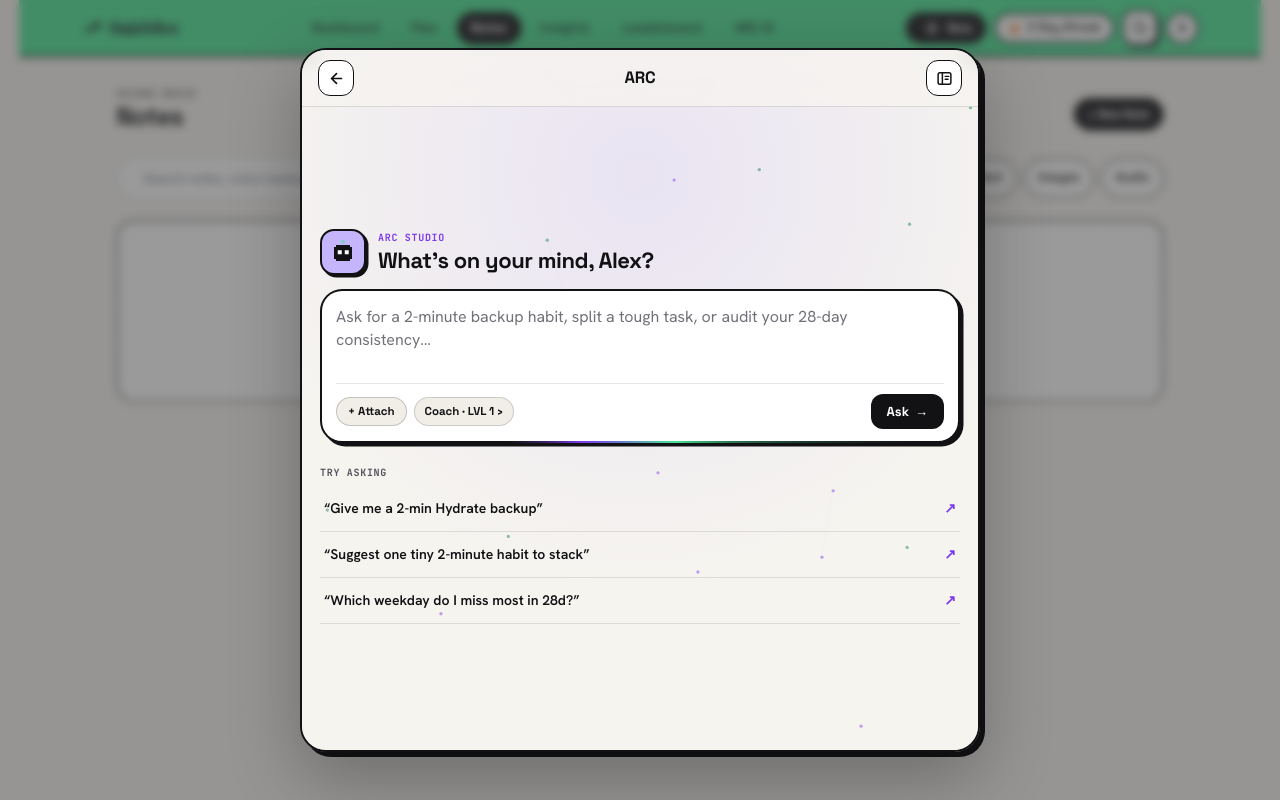
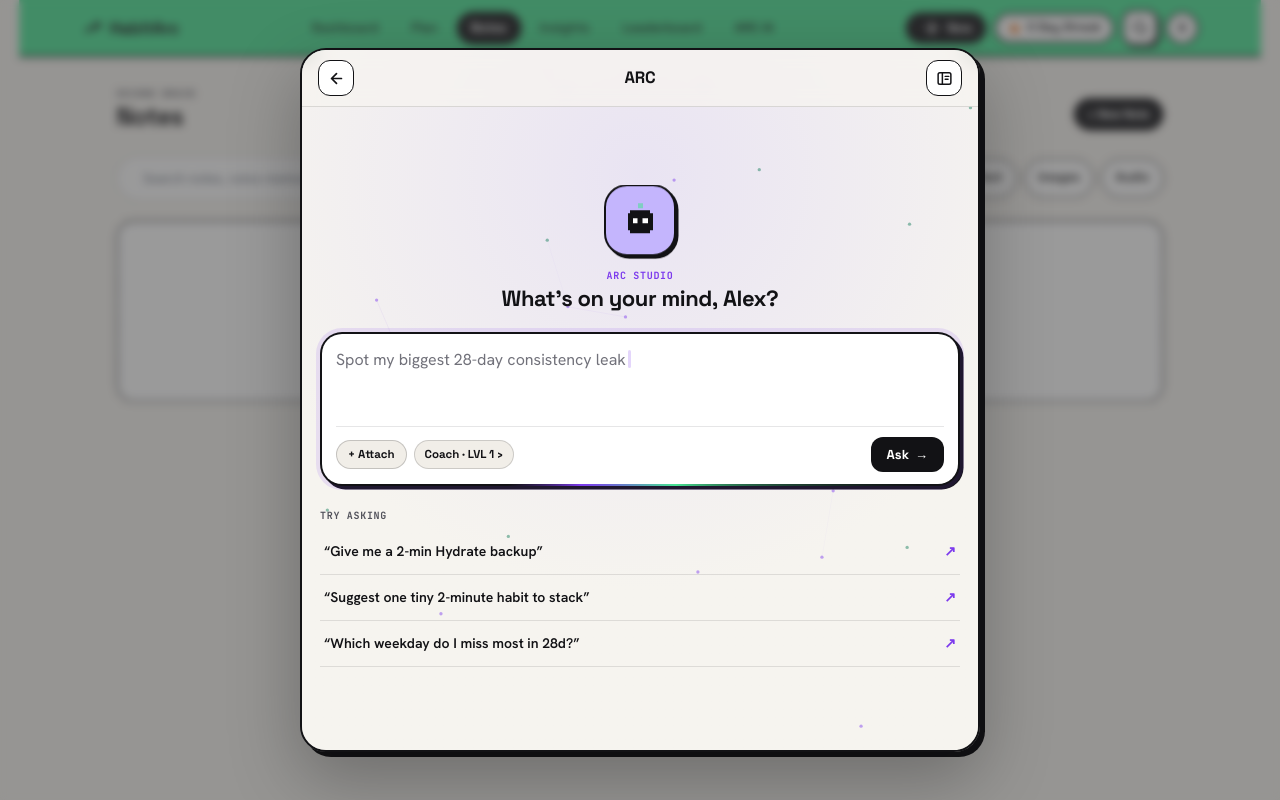
Before and after one commit to Programmer-3016/HabitArc-, a website: page Notes.html in a window 1280 px wide. Both pictures are taken after a click on the button "Ask ARC". Drawn offline with nearby package versions, Linux system fonts and the light colour scheme; files that its build step writes are made by us from their sources.

Commit message:
feat(arc): centered Buddy home with word-reveal heading and typewriter composer prompt

```diff
--- a/arc-sheet.css
+++ b/arc-sheet.css
@@ -531,6 +531,145 @@ html.ha-arc-sheet-open body > main {
 
 .ha-arc-sheet-dialog.is-kb-open .ha-arc-empty-heading {
   font-size: 18px;
+}
+
+/* ─── Home: Centered Buddy greeting + word-reveal heading + typewriter composer ─── */
+@keyframes haArcWord {
+  from {
+    opacity: 0;
+    transform: translateY(10px);
+    filter: blur(4px);
+  }
+  to {
+    opacity: 1;
+    transform: none;
+    filter: none;
+  }
+}
+
+@keyframes haArcBuddyPop {
+  0% {
+    opacity: 0;
+    transform: scale(0.82) translateY(12px);
+  }
+  62% {
+    opacity: 1;
+    transform: scale(1.035);
+  }
+  100% {
+    opacity: 1;
+    transform: none;
+  }
+}
+
+@keyframes haArcRise {
+  from {
+    opacity: 0;
+    transform: translateY(10px);
+  }
+  to {
+    opacity: 1;
+    transform: none;
+  }
+}
+
+.ha-arc-sheet-dialog:not(.is-kb-open) .ha-arc-sheet-panel.is-empty .ha-arc-empty-hero {
+  flex-direction: column;
+  align-items: center;
+  text-align: center;
+  gap: 10px;
+  margin-bottom: 20px;
+}
+
+.ha-arc-sheet-dialog:not(.is-kb-open) .ha-arc-sheet-panel.is-empty .ha-arc-buddy-box {
+  width: 72px;
+  height: 72px;
+  border-radius: 23px;
+}
+
+.ha-arc-sheet-dialog:not(.is-kb-open) .ha-arc-sheet-panel.is-empty .ha-arc-buddy-box svg {
+  width: 40px;
+  height: 40px;
+}
+
+.ha-arc-hword {
+  display: inline-block;
+}
+
+.ha-arc-sheet-panel.is-empty.is-enter .ha-arc-hword {
+  animation: haArcWord 0.55s cubic-bezier(0.22, 1, 0.36, 1) both;
+  animation-delay: calc(var(--i, 0) * 80ms + 160ms);
+}
+
+.ha-arc-sheet-panel.is-empty.is-enter .ha-arc-buddy-box {
+  animation: haArcBuddyPop 0.65s cubic-bezier(0.22, 1, 0.36, 1) both, haArcBuddyFloat 2.8s ease-in-out 0.65s infinite;
+}
+
+.ha-arc-sheet-panel.is-empty.is-enter .ha-arc-empty-kicker {
+  animation: haArcRise 0.5s ease both;
+  animation-delay: 0.1s;
+}
+
+/* Typewriter prompt inside the empty composer (replaces static placeholder) */
+.ha-arc-composer-main {
+  position: relative;
+}
+
+.ha-arc-typewrap {
+  position: absolute;
+  top: 0;
+  left: 0;
+  right: 0;
+  font-size: 16px;
+  line-height: 1.44;
+  color: rgb(var(--ha-outline, 113 113 122));
+  white-space: nowrap;
+  overflow: hidden;
+  pointer-events: none;
+}
+
+.ha-arc-typewrap[hidden] {
+  display: none !important;
+}
+
+.ha-arc-sheet-panel.is-thread .ha-arc-typewrap {
+  display: none !important;
+}
+
+.ha-arc-typecaret {
+  display: inline-block;
+  width: 2.5px;
+  height: 1.15em;
+  margin-left: 2px;
+  border-radius: 2px;
+  vertical-align: -0.2em;
+  background: rgb(var(--ha-primary, 124 58 237));
+  animation: haArcCaretBlink 1s steps(1) infinite;
+}
+
+:root:not([data-theme="light"]):not([data-theme="sage"]) .ha-arc-typecaret {
+  background: rgb(var(--ha-primary, 196 181 253));
+}
+
+.ha-arc-sheet-panel.has-typewriter .ha-arc-sheet-input::placeholder {
+  color: transparent;
+}
+
+.ha-arc-sheet-panel.is-empty .ha-arc-beam-frame {
+  box-shadow: 0 0 0 4px rgb(var(--ha-primary, 124 58 237) / 0.12), 3.5px 3.5px 0 var(--rpg-shadow-ink, #121215);
+}
+
+:root:not([data-theme="light"]):not([data-theme="sage"]) .ha-arc-sheet-panel.is-empty .ha-arc-beam-frame {
+  box-shadow: 0 14px 38px rgba(0, 0, 0, 0.48);
+}
+
+@media (prefers-reduced-motion: reduce) {
+  .ha-arc-sheet-panel .ha-arc-hword,
+  .ha-arc-sheet-panel .ha-arc-buddy-box,
+  .ha-arc-sheet-panel .ha-arc-empty-kicker,
+  .ha-arc-typecaret {
+    animation: none !important;
+  }
 }
 
 /* ─── Active Conversation Body (Thread Mode, Theme-Adaptive) ──────────────── */
--- a/arc-sheet.js
+++ b/arc-sheet.js
@@ -74,6 +74,19 @@ let lvlUpBannerEl = null;
 let lvlUpTextEl = null;
 let inputEl = null;
 let sendBtn = null;
+let typeWrapEl = null;
+let typeTextEl = null;
+let typeTimer = 0;
+let typeIdx = 0;
+let typePos = 0;
+let typeDeleting = false;
+
+const TYPEWRITER_PROMPTS = [
+  'Spot my biggest 28-day consistency leak',
+  'Make me a 2-minute backup habit',
+  'Split my toughest task into 3 steps',
+  'Which weekday do I miss the most?',
+];
 let plusBtn = null;
 let plusLabelEl = null;
 let contextHostEl = null;
@@ -590,9 +603,70 @@ function closeSheetSubDrawers() {
   if (subBackdropEl) subBackdropEl.hidden = true;
 }
 
+function stopTypewriter() {
+  clearTimeout(typeTimer);
+  typeTimer = 0;
+  typePos = 0;
+  typeDeleting = false;
+  if (typeTextEl) typeTextEl.textContent = '';
+}
+
+function runTypewriterStep() {
+  typeTimer = 0;
+  if (!dialog?.open || !typeTextEl) return;
+  const full = TYPEWRITER_PROMPTS[typeIdx % TYPEWRITER_PROMPTS.length];
+  let delay;
+  if (!typeDeleting) {
+    typePos += 1;
+    typeTextEl.textContent = full.slice(0, typePos);
+    if (typePos >= full.length) {
+      typeDeleting = true;
+      delay = 1900;
+    } else {
+      delay = 42;
+    }
+  } else {
+    typePos -= 1;
+    typeTextEl.textContent = full.slice(0, Math.max(0, typePos));
+    if (typePos <= 0) {
+      typeDeleting = false;
+      typeIdx += 1;
+      delay = 380;
+    } else {
+      delay = 20;
+    }
+  }
+  typeTimer = setTimeout(runTypewriterStep, delay);
+}
+
+function syncTypewriter() {
+  if (!typeWrapEl || !typeTextEl || !inputEl) return;
+  const reduceMotion = typeof window !== 'undefined'
+    && typeof window.matchMedia === 'function'
+    && window.matchMedia('(prefers-reduced-motion: reduce)').matches;
+  const idle = Boolean(panelEl?.classList?.contains('is-empty')) && !inputEl.value && !activeController;
+  if (!idle || reduceMotion) {
+    stopTypewriter();
+    typeWrapEl.hidden = true;
+    panelEl?.classList?.remove('has-typewriter');
+    return;
+  }
+  typeWrapEl.hidden = false;
+  panelEl?.classList?.add('has-typewriter');
+  if (!typeTimer) typeTimer = setTimeout(runTypewriterStep, 380);
+}
+
+function replayHomeEnter() {
+  if (!panelEl) return;
+  panelEl.classList.remove('is-enter');
+  void panelEl.offsetWidth;
+  panelEl.classList.add('is-enter');
+}
+
 function cleanupClosedState() {
   activeController?.abort();
   stopConstellation();
+  stopTypewriter();
   detachViewportSync();
   closeSheetSubDrawers();
   sheetContextApi?.dispose?.();
@@ -654,6 +728,7 @@ function syncComposerChrome() {
 
   syncSendButtonState();
   resizeComposerInput();
+  syncTypewriter();
 }
 
 function syncSendButtonState() {
@@ -1374,9 +1449,16 @@ function renderSheetHome() {
   }
   if (newChatBtn) newChatBtn.hidden = sheetTurns.length === 0;
   if (headingEl) {
-    headingEl.textContent = firstName && firstName !== 'there'
+    const headingText = firstName && firstName !== 'there'
       ? `What’s on your mind, ${firstName}?`
       : 'What’s on your mind today?';
+    if (headingEl.dataset.txt !== headingText) {
+      headingEl.dataset.txt = headingText;
+      headingEl.innerHTML = headingText
+        .split(' ')
+        .map((w, i) => `<span class="ha-arc-hword" style="--i:${i}">${esc(w)}</span>`)
+        .join(' ');
+    }
   }
 
   syncComposerChrome();
@@ -1766,6 +1848,7 @@ export function startNewSheetChat() {
   closeSheetSubDrawers();
   showStatusMessage('');
   renderSheetHome();
+  replayHomeEnter();
 }
 
 export function openArcSheetChatById(chatId) {
@@ -1787,6 +1870,7 @@ export function openArcSheet(prefill = '', { autoSubmit = false } = {}) {
   closeSheetSubDrawers();
   showStatusMessage('');
   renderSheetHome();
+  replayHomeEnter();
 
   if (typeof document !== 'undefined') {
     document.documentElement?.classList?.add('ha-arc-sheet-open');
@@ -1973,6 +2057,7 @@ export function mountArcSheet() {
               <form id="ha-arc-sheet-form" class="ha-arc-sheet-form">
                 <div id="ha-arc-sheet-context-chips" class="ha-arc-context-chips hidden" aria-label="Attached context"></div>
                 <div class="ha-arc-composer-main">
+                  <div id="ha-arc-type" class="ha-arc-typewrap" aria-hidden="true" hidden><span id="ha-arc-type-text" class="ha-arc-typetxt"></span><span class="ha-arc-typecaret"></span></div>
                   <textarea id="ha-arc-sheet-input" class="ha-arc-sheet-input" rows="2" maxlength="1000" placeholder="Ask for a 2-minute backup habit, split a tough task, or audit your 28-day consistency…" autocomplete="off" aria-label="Ask ARC anything"></textarea>
                   <div class="ha-arc-composer-foot">
                     <div class="ha-arc-composer-pills">
@@ -2033,6 +2118,8 @@ export function mountArcSheet() {
     lvlUpBannerEl = dialog.querySelector('#ha-arc-lvlup-banner');
     lvlUpTextEl = dialog.querySelector('#ha-arc-lvlup-text');
     inputEl = dialog.querySelector('#ha-arc-sheet-input');
+    typeWrapEl = dialog.querySelector('#ha-arc-type');
+    typeTextEl = dialog.querySelector('#ha-arc-type-text');
     sendBtn = dialog.querySelector('#ha-arc-sheet-send');
     plusBtn = dialog.querySelector('#ha-arc-sheet-plus');
     plusLabelEl = dialog.querySelector('#ha-arc-plus-label');
@@ -2069,7 +2156,10 @@ export function mountArcSheet() {
       followLatestScroll = gap <= 100;
     }, { passive: true });
 
-    inputEl?.addEventListener('input', resizeComposerInput);
+    inputEl?.addEventListener('input', () => {
+      resizeComposerInput();
+      syncTypewriter();
+    });
     inputEl?.addEventListener('focus', () => {
       syncSheetViewport();
       setTimeout(syncSheetViewport, 60);
--- a/sw.js
+++ b/sw.js
@@ -1,7 +1,7 @@
 // Offline-capable app-shell service worker for HabitArc PWA.
 // Static shell files return from cache while they refresh; query navigations
 // stay network-first and never replace the public shell with their responses.
-const CACHE_NAME = 'habitarc-shell-v107';
+const CACHE_NAME = 'habitarc-shell-v108';
 const CDN_CACHE_NAME = 'habitarc-cdn-v1';
 const OFFLINE_URL = '/offline.html';
 const SHELL_ASSETS = [
```
Also changed, not shown: tests/ship-upgrades.test.js (+3 -0 lines).
